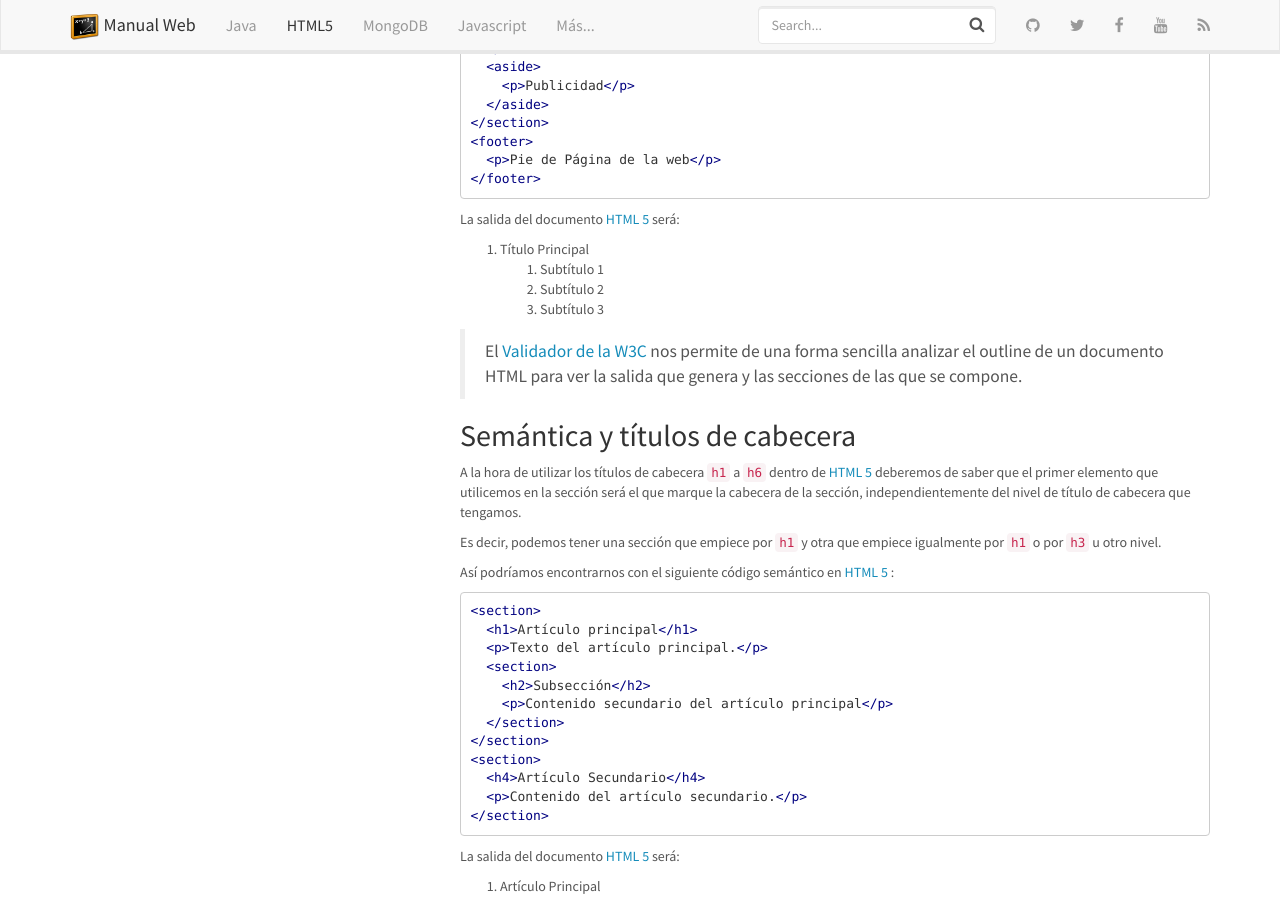
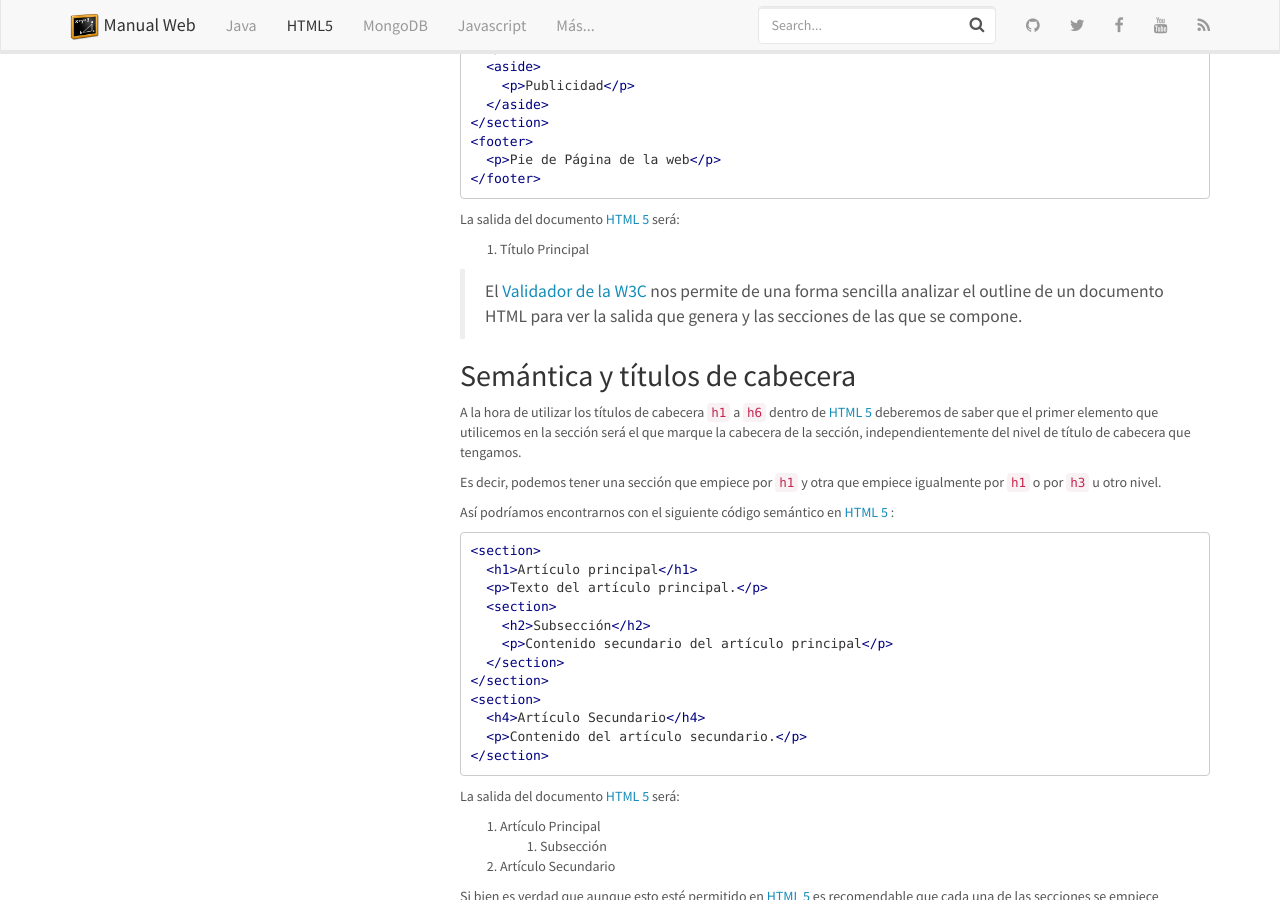
Before and after one commit to manualweb/manualweb, a Jekyll site: the page built from _html5/semantica-html5.md, in a window 1280 px wide and 900 px high, scrolled down 2347 px. Built offline with Jekyll 4.4.1, drawn with Linux system fonts in a browser that asks for light colours; nearby versions of some CDN libraries; comment, search, counter and statistics services are not loaded.

Commit message:
Nuevos Elementos

```diff
--- a/_html5/semantica-html5.md
+++ b/_html5/semantica-html5.md
@@ -152,9 +152,6 @@ Dentro del elemento [`body`](https://www.w3api.com/HTML/article/) podremos encon
 La salida del documento [HTML 5](http://www.manualweb.net/html5/) será:
 
 1. Título Principal
-	1. Subtítulo 1
-	2. Subtítulo 2
-	3. Subtítulo 3
 
 > El [Validador de la W3C](https://validator.w3.org/) nos permite de una forma sencilla analizar el outline de un documento HTML para ver la salida que genera y las secciones de las que se compone.
 
```
